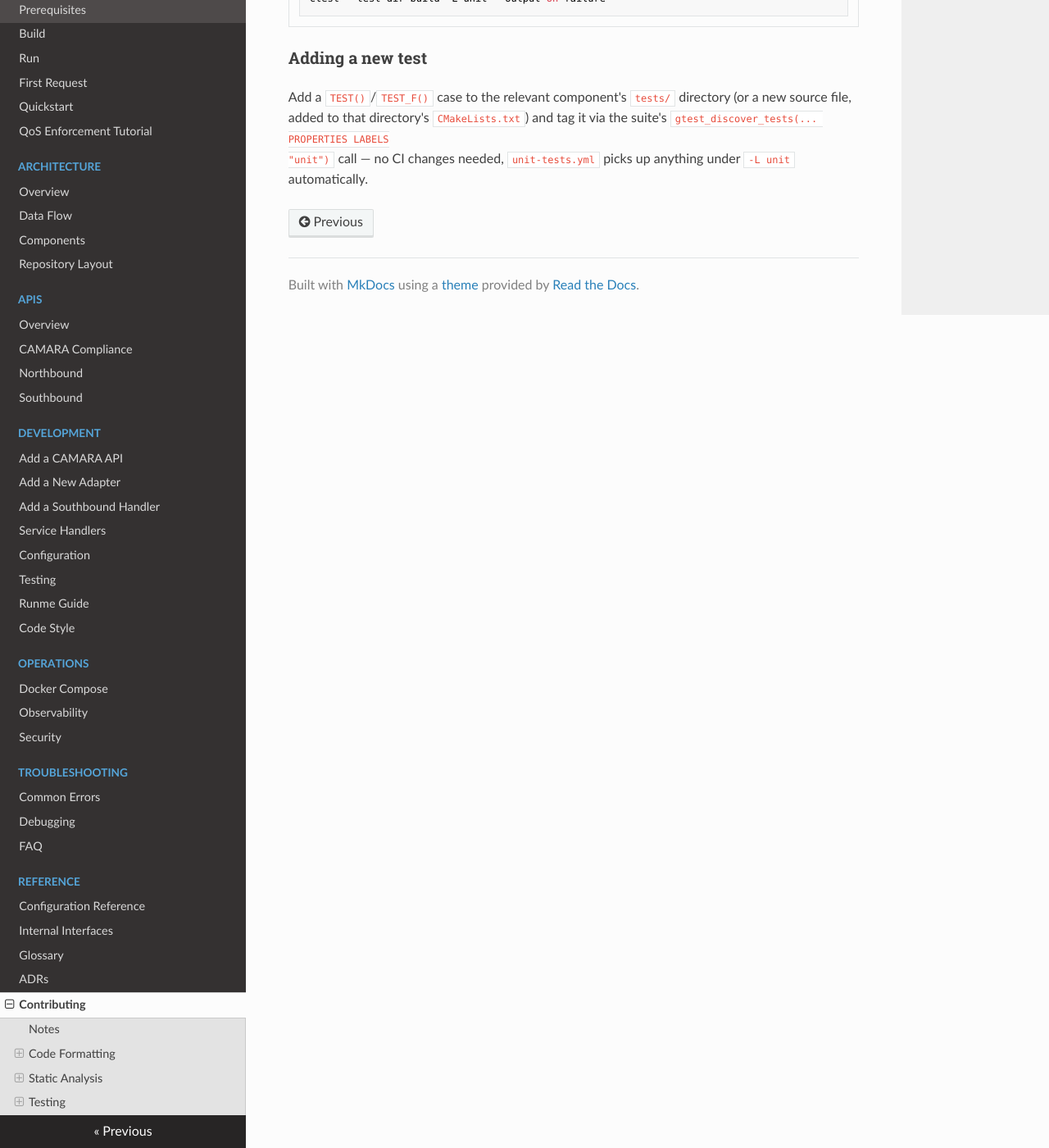
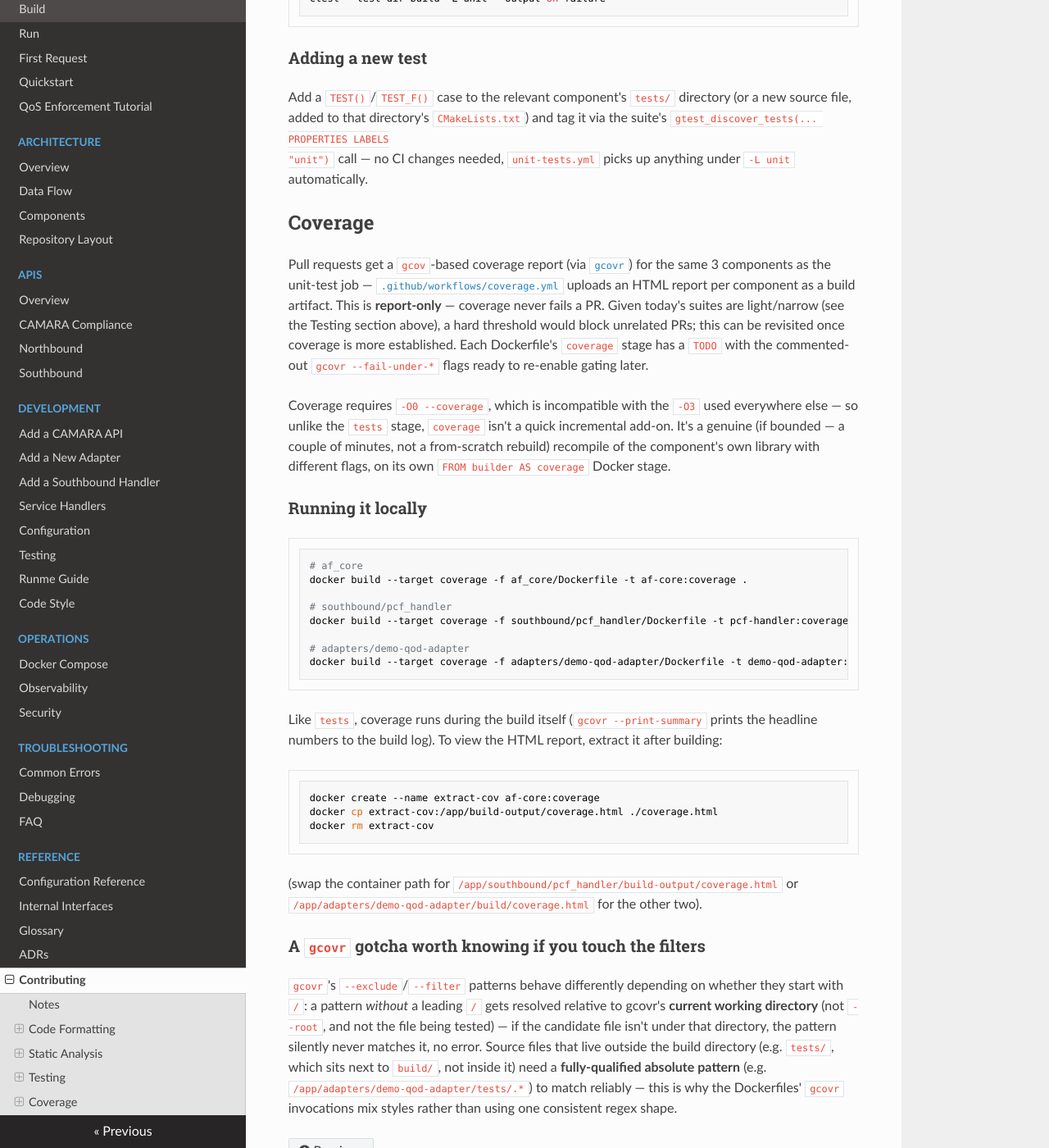
Before and after one commit to phinetech/phine.af, an MkDocs documentation site: the page built from docs/contributing.md, in a window 1280 px wide and 1400 px high, scrolled down 3810 px. Shown: the whole window at 82% size. Built offline with MkDocs 1.6.1, drawn with Linux system fonts in a browser that asks for light colours; nearby versions of some CDN libraries.

Commit message:
ci: add gcov/gcovr code coverage reporting for af_core, pcf_handler, demo-qod-adapter
Adds an ENABLE_COVERAGE CMake option (off by default, scoped to each
component's library target via target_compile_options/target_link_options)
and a new Docker `coverage` stage per component (mirrors the existing
static-analysis/tests stages) that reconfigures with -O0 --coverage,
reruns the unit suite, and generates an HTML report via gcovr. New
coverage.yml uploads the report per component as a PR artifact,
diff-scoped like unit-tests.yml. Report-only for now — today's suites are
too light/narrow for a threshold to be meaningful without blocking
unrelated PRs; each Dockerfile has a TODO with the commented-out
gcovr --fail-under-* flags ready to re-enable gating later.

Also instruments each test executable itself, not just the library it
links — caught via real validation that pcf_handler's suite tests a
header-only utility included directly into the test binary rather than
through pcf_handler_lib, so instrumenting the lib alone would have
silently produced zero coverage data for what's actually tested.

Verified all three components end-to-end via real Docker builds, and
tracked down a gcovr filter quirk in the process: --exclude/--filter
patterns without a leading '/' are resolved relative to gcovr's working
directory rather than --root, and silently never match files outside
that directory (no error) — source files living beside the build dir
(e.g. tests/) need a fully-qualified absolute pattern instead. Confirmed
via extracted HTML reports that the final filters produce exactly the
intended file list (no test files, no generated protobuf code, no
nlohmann headers) for all three components.

Assisted-By: Claude Sonnet 5 <noreply@anthropic.com>
Signed-off-by: Tariro Mukute <18515926+tariromukute@users.noreply.github.com>

````diff
--- a/docs/contributing.md
+++ b/docs/contributing.md
@@ -193,3 +193,61 @@ directory (or a new source file, added to that directory's `CMakeLists.txt`)
 and tag it via the suite's `gtest_discover_tests(... PROPERTIES LABELS
 "unit")` call — no CI changes needed, `unit-tests.yml` picks up anything
 under `-L unit` automatically.
+
+## Coverage
+
+Pull requests get a `gcov`-based coverage report (via
+[`gcovr`](https://gcovr.com/)) for the same 3 components as the unit-test
+job — [`.github/workflows/coverage.yml`](https://github.com/phinetech/phine.af/blob/main/.github/workflows/coverage.yml)
+uploads an HTML report per component as a build artifact. This is
+**report-only** — coverage never fails a PR. Given today's suites are
+light/narrow (see the Testing section above), a hard threshold would block
+unrelated PRs; this can be revisited once coverage is more established.
+Each Dockerfile's `coverage` stage has a `TODO` with the commented-out
+`gcovr --fail-under-*` flags ready to re-enable gating later.
+
+Coverage requires `-O0 --coverage`, which is incompatible with the
+`-O3` used everywhere else — so unlike the `tests` stage, `coverage` isn't
+a quick incremental add-on. It's a genuine (if bounded — a couple of
+minutes, not a from-scratch rebuild) recompile of the component's own
+library with different flags, on its own `FROM builder AS coverage`
+Docker stage.
+
+### Running it locally
+
+```bash
+# af_core
+docker build --target coverage -f af_core/Dockerfile -t af-core:coverage .
+
+# southbound/pcf_handler
+docker build --target coverage -f southbound/pcf_handler/Dockerfile -t pcf-handler:coverage .
+
+# adapters/demo-qod-adapter
+docker build --target coverage -f adapters/demo-qod-adapter/Dockerfile -t demo-qod-adapter:coverage .
+```
+
+Like `tests`, coverage runs during the build itself (`gcovr --print-summary`
+prints the headline numbers to the build log). To view the HTML report,
+extract it after building:
+
+```bash
+docker create --name extract-cov af-core:coverage
+docker cp extract-cov:/app/build-output/coverage.html ./coverage.html
+docker rm extract-cov
+```
+
+(swap the container path for `/app/southbound/pcf_handler/build-output/coverage.html`
+or `/app/adapters/demo-qod-adapter/build/coverage.html` for the other two).
+
+### A `gcovr` gotcha worth knowing if you touch the filters
+
+`gcovr`'s `--exclude`/`--filter` patterns behave differently depending on
+whether they start with `/`: a pattern *without* a leading `/` gets
+resolved relative to gcovr's **current working directory** (not `--root`,
+and not the file being tested) — if the candidate file isn't under that
+directory, the pattern silently never matches it, no error. Source files
+that live outside the build directory (e.g. `tests/`, which sits next to
+`build/`, not inside it) need a **fully-qualified absolute pattern**
+(e.g. `/app/adapters/demo-qod-adapter/tests/.*`) to match reliably — this
+is why the Dockerfiles' `gcovr` invocations mix styles rather than using
+one consistent regex shape.
````
Also changed, not shown: 9 other files.
